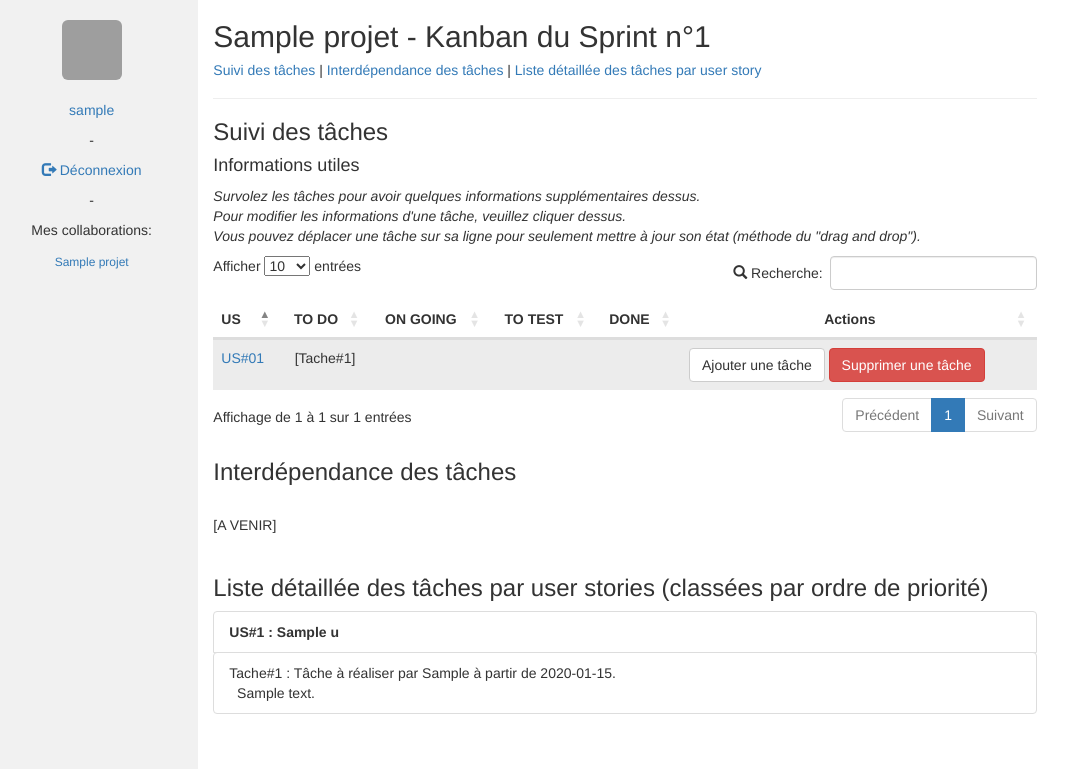
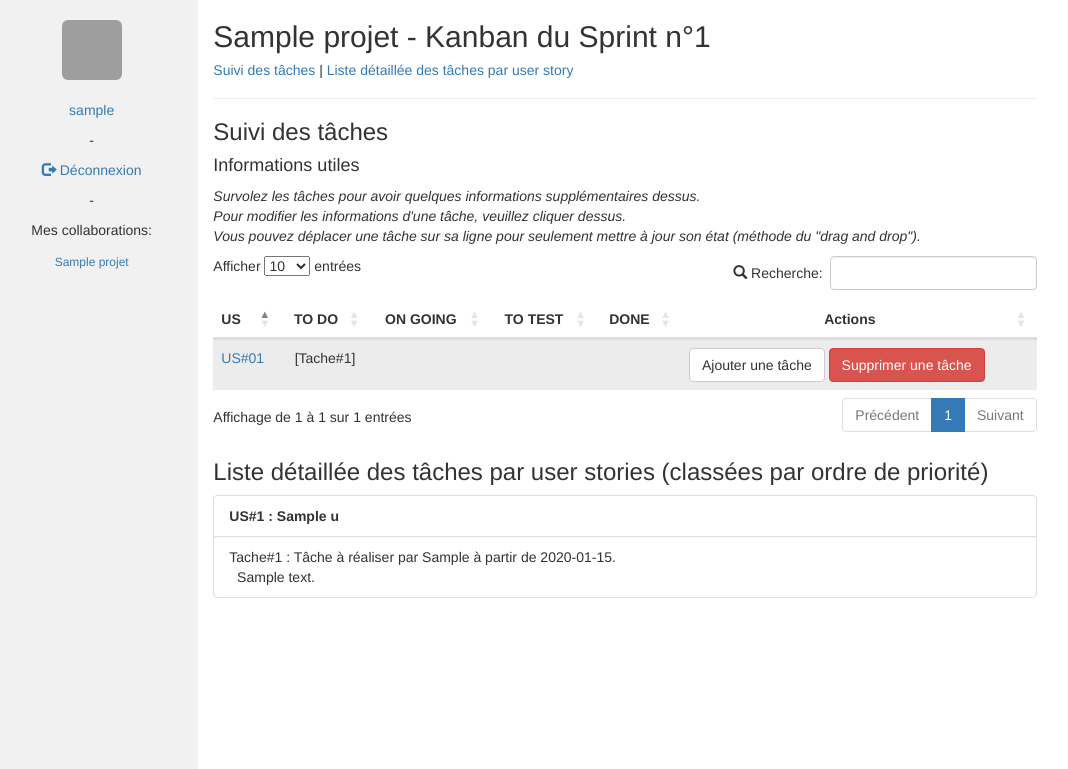
Before and after one commit to acleret/CP_scrum_dev, a PHP site: page /kanban.php in a window 1280 px wide. Shown: the part 52-821 px from the top of the page, without its empty margins (15-1083 px from the left). Run offline with PHP 8.4, Linux system fonts and the light colour scheme; the visitor is signed in with stand-in values (Sample User, id 1); tables that the repository leaves empty hold one stand-in row (values such as "Sample post"); data that the repository does not hold is empty; some libraries are stand-ins or nearby versions; grey boxes are pictures that could not be loaded.

Commit message:
enlevage du interdépencdences

```diff
--- a/src/web/kanban.php
+++ b/src/web/kanban.php
@@ -26,7 +26,7 @@ if (isset($_COOKIE["id_projet"])) {
 	<article>
 		<div class="col-sm-8 text-left">
 			<h2><?php echo $row_pro["PRO_nom"];?> - Kanban du Sprint n°<?php echo $num_sprint; ?></h2>
-			<h5><a href="#suivi">Suivi des tâches</a> | <a href="#interdépendance">Interdépendance des tâches</a> | <a href="#liste">Liste détaillée des tâches par user story</a></h5>
+			<h5><a href="#suivi">Suivi des tâches</a> | <!--<a href="#interdépendance">Interdépendance des tâches</a> |--> <a href="#liste">Liste détaillée des tâches par user story</a></h5>
 			<hr>
 			<h3 id="suivi">Suivi des tâches</h3>
 			<h4>Informations utiles</h4>
@@ -712,10 +712,10 @@ if (isset($_COOKIE["id_projet"])) {
 ?>
 					</tbody>
 				</table>
-			<h3 id="interdépendance">Interdépendance des tâches</h3>
+			<!--<h3 id="interdépendance">Interdépendance des tâches</h3>
 			<br> [A VENIR]
 			<br>
-			<br>
+			<br>-->
 			<h3 id="liste">Liste détaillée des tâches par user stories (classées par ordre de priorité)</h3>
 <?php
 	$result_us = $db->listeUserStorySprint($id_sprint);
```
